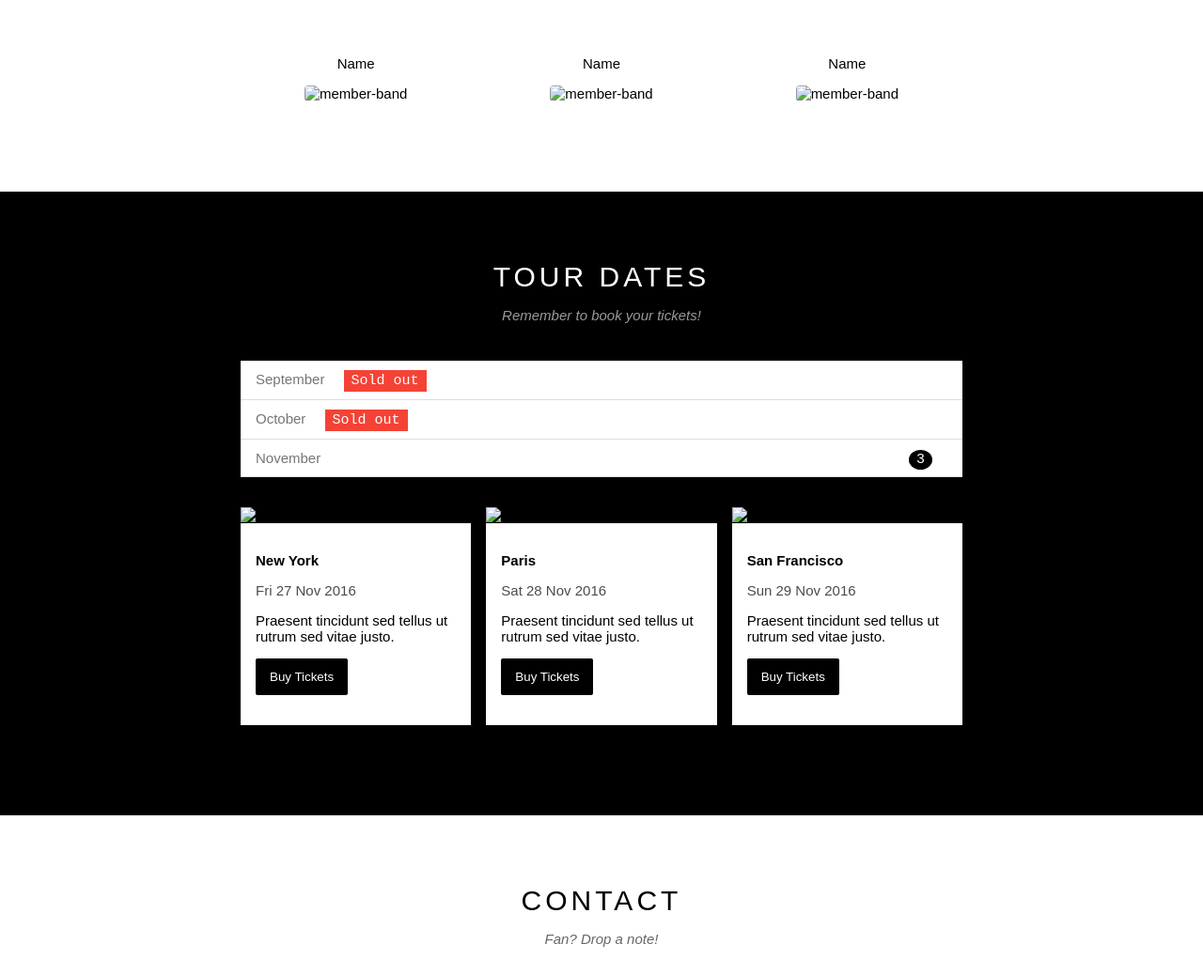
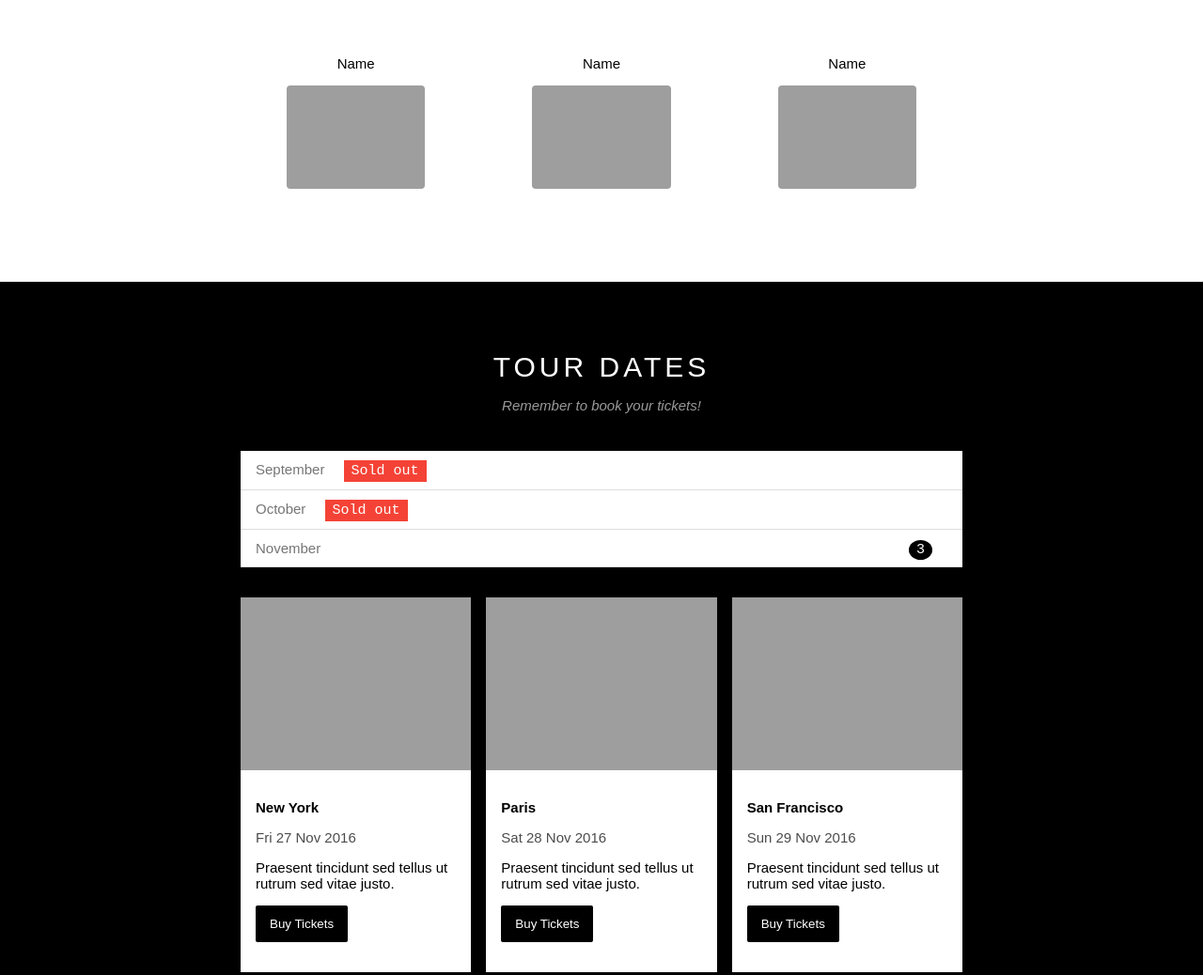
Before and after one commit to hung44k223/TMH_TheBand, a plain HTML site: page index.html in a window 1280 px wide. Shown: the part 1002-2040 px from the top of the page at 94% size. Drawn offline with Linux system fonts and the light colour scheme; the site is published under a folder, as on GitHub Pages, so addresses that start at the root find nothing.

Commit message:
Update index.html

```diff
--- a/index.html
+++ b/index.html
@@ -9,7 +9,7 @@
     <link rel="stylesheet" href="./resourcess/css/styles.css">
     <link rel="stylesheet" href="./resourcess/css/responsive.css">
     <link rel="stylesheet"
-        href="/resourcess/font-icons/fontawesome-free-5.15.3-web/fontawesome-free-5.15.3-web/css/all.min.css">
+        href="./resourcess/font-icons/fontawesome-free-5.15.3-web/fontawesome-free-5.15.3-web/css/all.min.css">
 </head>
 
 <body>
@@ -76,15 +76,15 @@
                     <div class="row member">
                         <div class="col col-third member-list s-col-full">
                             <p class="name-member">Name</p>
-                            <img src="/resourcess/img/about/bandmember.jpg" alt="member-band" class="member-cover">
+                            <img src="./resourcess/img/about/bandmember.jpg" alt="member-band" class="member-cover">
                         </div>
                         <div class="col col-third member-list s-col-full">
                             <p class="name-member">Name</p>
-                            <img src="/resourcess/img/about/bandmember.jpg" alt="member-band" class="member-cover">
+                            <img src="./resourcess/img/about/bandmember.jpg" alt="member-band" class="member-cover">
                         </div>
                         <div class="col col-third member-list s-col-full">
                             <p class="name-member">Name</p>
-                            <img src="/resourcess/img/about/bandmember.jpg" alt="member-band" class="member-cover">
+                            <img src="./resourcess/img/about/bandmember.jpg" alt="member-band" class="member-cover">
                         </div>
                     </div>
                 </div>
@@ -107,7 +107,7 @@
 
                         <!-- code place-list -->
                         <div class="col col-third place-list-items s-col-full ">
-                            <img src="/resourcess/img/tickets/newyork.jpg" alt="New York" class="place-cover">
+                            <img src="./resourcess/img/tickets/newyork.jpg" alt="New York" class="place-cover">
                             <div class="place-info">
                                 <p class="place-name"><b>New York</b></p>
                                 <p class="date-play">Fri 27 Nov 2016</p>
@@ -117,7 +117,7 @@
                             </div>
                         </div>
                         <div class="col col-third place-list-items s-col-full">
-                            <img src="/resourcess/img/tickets/paris.jpg" alt="Paris" class="place-cover">
+                            <img src="./resourcess/img/tickets/paris.jpg" alt="Paris" class="place-cover">
                             <div class="place-info">
                                 <p class="place-name"><b>Paris</b></p>
                                 <p class="date-play">Sat 28 Nov 2016</p>
@@ -127,7 +127,7 @@
                             </div>
                         </div>
                         <div class="col col-third place-list-items s-col-full">
-                            <img src="/resourcess/img/tickets/sanfran.jpg" alt="San Francisco" class="place-cover">
+                            <img src="./resourcess/img/tickets/sanfran.jpg" alt="San Francisco" class="place-cover">
                             <div class="place-info">
                                 <p class="place-name"> <b>San Francisco</b> </p>
                                 <p class="date-play">Sun 29 Nov 2016</p>
@@ -179,7 +179,7 @@
             <!-- end: code contact -->
             <!-- begin: code map -->
             <div class="map-section">
-                <img src="/resourcess/img/map/map.jpg" alt="map the band">
+                <img src="./resourcess/img/map/map.jpg" alt="map the band">
             </div>
             <!-- end: code map -->
         </div>
```
